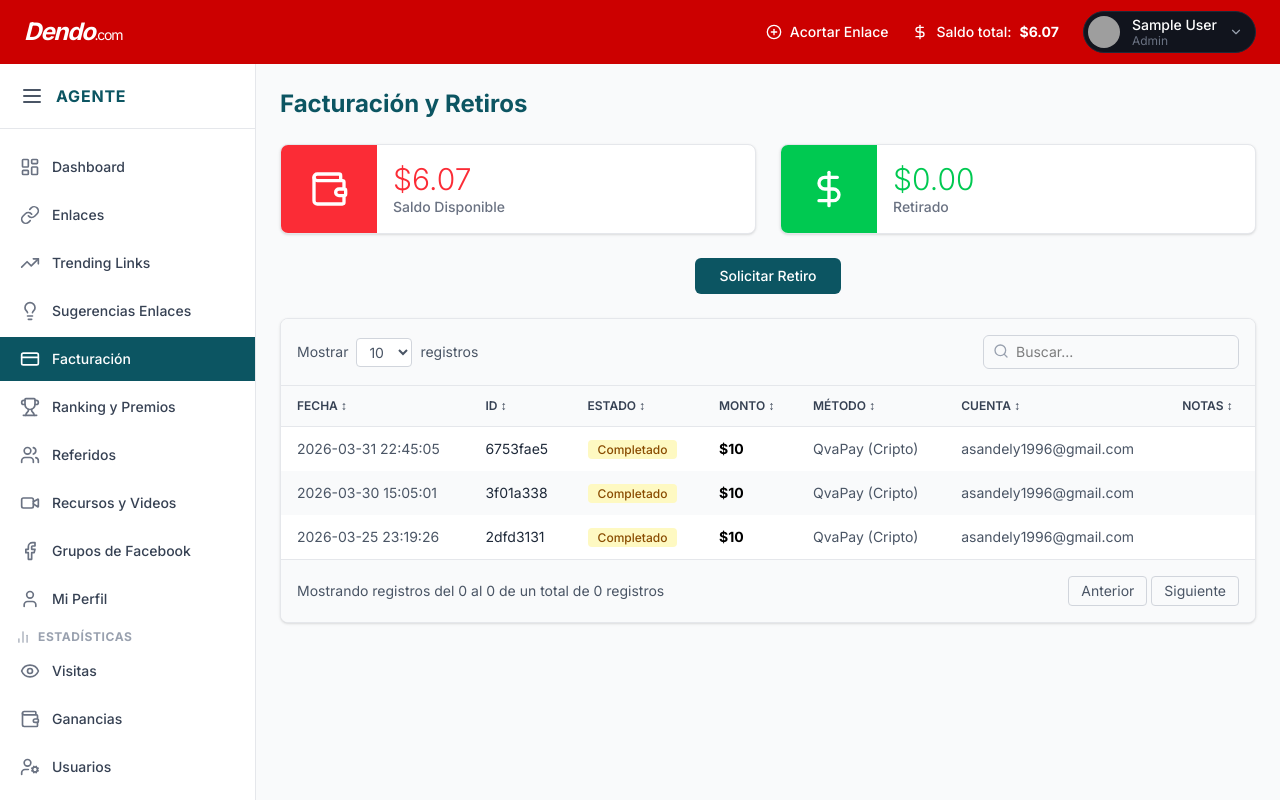
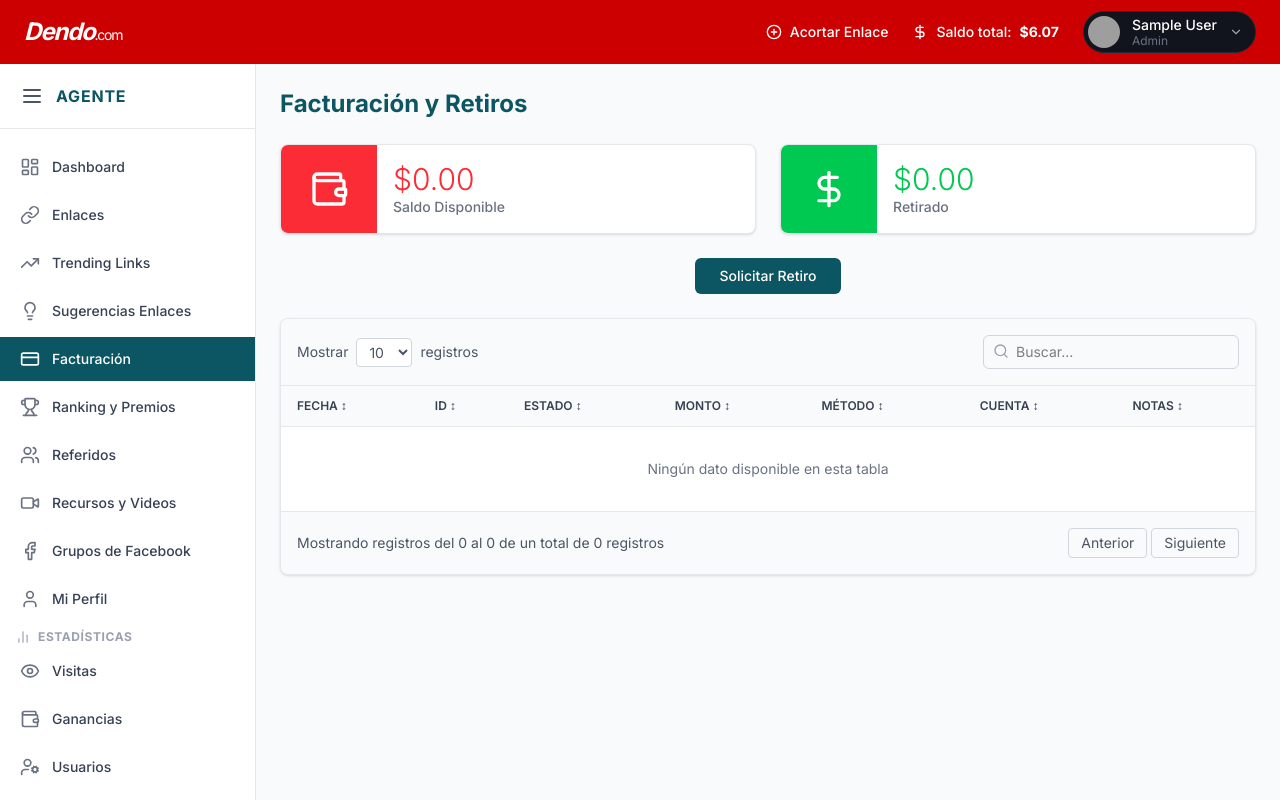
Before and after one commit to rammstein00/noti.jorgethelord.com, a React (Vite) app: page /billing in a window 1280 px wide. Built offline with nearby package versions, Linux system fonts and the light colour scheme; sample sign-in values are in the browser's storage; grey boxes are pictures that could not be loaded.

Commit message:
feat: add Dendo favicon, rebrand to Dendo, reset all data to zero, hide admin from users list

```diff
--- a/index.html
+++ b/index.html
@@ -3,7 +3,8 @@
   <head>
     <meta charset="UTF-8" />
     <meta name="viewport" content="width=device-width, initial-scale=1.0" />
-    <title>Panel - Jorgethelord.com</title>
+    <title>Panel - Dendo</title>
+    <link rel="icon" type="image/png" href="/favicon.png" />
     <!-- Start Single Page Apps for GitHub Pages -->
     <script type="text/javascript">
       (function(l) {
--- a/src/data/mock.ts
+++ b/src/data/mock.ts
@@ -1,32 +1,32 @@
 export const mockStats = {
-  visits: 459,
-  earnings: 1.84,
-  referrals: 0.02,
-  cpm: 4.01,
+  visits: 0,
+  earnings: 0,
+  referrals: 0,
+  cpm: 0,
 };
 
 export const mockChartData = [
-  { time: '00', visits: 25 },
-  { time: '01', visits: 20 },
-  { time: '02', visits: 8 },
-  { time: '03', visits: 12 },
-  { time: '04', visits: 9 },
-  { time: '05', visits: 8 },
-  { time: '06', visits: 13 },
-  { time: '07', visits: 19 },
-  { time: '08', visits: 30 },
-  { time: '09', visits: 27 },
-  { time: '10', visits: 41 },
-  { time: '11', visits: 25 },
-  { time: '12', visits: 27 },
-  { time: '13', visits: 32 },
-  { time: '14', visits: 30 },
-  { time: '15', visits: 29 },
-  { time: '16', visits: 22 },
-  { time: '17', visits: 22 },
-  { time: '18', visits: 10 },
-  { time: '19', visits: 28 },
-  { time: '20', visits: 20 },
+  { time: '00', visits: 0 },
+  { time: '01', visits: 0 },
+  { time: '02', visits: 0 },
+  { time: '03', visits: 0 },
+  { time: '04', visits: 0 },
+  { time: '05', visits: 0 },
+  { time: '06', visits: 0 },
+  { time: '07', visits: 0 },
+  { time: '08', visits: 0 },
+  { time: '09', visits: 0 },
+  { time: '10', visits: 0 },
+  { time: '11', visits: 0 },
+  { time: '12', visits: 0 },
+  { time: '13', visits: 0 },
+  { time: '14', visits: 0 },
+  { time: '15', visits: 0 },
+  { time: '16', visits: 0 },
+  { time: '17', visits: 0 },
+  { time: '18', visits: 0 },
+  { time: '19', visits: 0 },
+  { time: '20', visits: 0 },
 ];
 
 export const mockDayOfWeekData = [
@@ -34,119 +34,17 @@ export const mockDayOfWeekData = [
   { day: 'Lunes', visits: 0 },
   { day: 'Martes', visits: 0 },
   { day: 'Miércoles', visits: 0 },
-  { day: 'Jueves', visits: 460 },
+  { day: 'Jueves', visits: 0 },
   { day: 'Viernes', visits: 0 },
   { day: 'Sábado', visits: 0 },
 ];
 
-export const mockCountryData = [
-  { name: 'MX', value: 400, fill: '#3b82f6' },
-  { name: 'US', value: 300, fill: '#6366f1' },
-  { name: 'GT', value: 200, fill: '#10b981' },
-  { name: 'ES', value: 150, fill: '#f43f5e' },
-  { name: 'AR', value: 100, fill: '#8b5cf6' },
-  { name: 'CL', value: 80, fill: '#ec4899' },
-  { name: 'PR', value: 60, fill: '#14b8a6' },
-  { name: 'CR', value: 50, fill: '#f59e0b' },
-];
+export const mockCountryData: { name: string; value: number; fill: string }[] = [];
 
-export const mockLinks = [
-  {
-    id: '1',
-    date: '2026-03-30 11:48:32',
-    cta: 'William Levy y Maite Perroni protagonizarán la nueva novela...',
-    shortUrl: 'https://www.saludchicas.com/share/celebrity/DM6Obo',
-    visits: 8,
-    originalUrl: 'https://www.youtube.com/watch?v=FRS4aI16IoO',
-  },
-  {
-    id: '2',
-    date: '2026-03-30 11:40:16',
-    cta: '😱🔥😳 Se Te cae la quijada con el nuevo video de Anto...',
-    shortUrl: 'https://www.fbclic.com/share/celebrity/7voJWa',
-    visits: 95,
-    originalUrl: 'https://www.youtube.com/watch?v=rHPr5kzm6HM',
-  },
-  {
-    id: '3',
-    date: '2026-03-30 11:32:58',
-    cta: '🌟 La pequeña Alaïa 💖 ha vuelto a derretir corazones...',
-    shortUrl: 'https://www.famososyvirales.com/share/health/ucd2Wf',
-    visits: 129,
-    originalUrl: 'https://www.youtube.com/watch?v=bILfE0sPXMw',
-  },
-];
+export const mockLinks: { id: string; date: string; cta: string; shortUrl: string; visits: number; originalUrl: string }[] = [];
 
-export const mockTrending = [
-  {
-    id: '1',
-    date: '2026-03-30 10:51:59',
-    image: 'https://picsum.photos/seed/trend1/120/80',
-    title: '7 Acciones Que Una Mujer Hace Para DEMOSTRARTE Que No Te Quiere',
-    cta: 'Galilea Montijo causa polémica en redes 🔥 por video en el que... Ver más',
-    desc: '7 Acciones Que Una Mujer Hace Para DEMOSTRARTE Que No Te Quiere',
-    visits: 242,
-    domain: 'WWW.YOUTUBE.COM',
-  },
-  {
-    id: '2',
-    date: '2026-03-30 07:54:04',
-    image: 'https://picsum.photos/seed/trend2/120/80',
-    title: 'Penélope Menchaca DEJÓ VER DEMÁS antes de VOLVER 12 CORAZONES',
-    cta: '😱🔥😳 Se Te cae la quijada con el nuevo video de Mencha... Ver mas',
-    desc: 'Penélope Menchaca DEJÓ VER DEMÁS antes de VOLVER 12 CORAZONES',
-    visits: 77,
-    domain: 'WWW.YOUTUBE.COM',
-  },
-];
+export const mockTrending: { id: string; date: string; image: string; title: string; cta: string; desc: string; visits: number; domain: string }[] = [];
 
-export const mockSuggestions = [
-  {
-    id: '1',
-    image: 'https://picsum.photos/seed/sug1/120/80',
-    title: 'Julien Katzy y Marina Sabadell revelaron inesperadamente los motivos...',
-    domain: 'WWW.YOUTUBE.COM',
-  },
-  {
-    id: '2',
-    image: 'https://picsum.photos/seed/sug2/120/80',
-    title: 'Se ha desvelado el motivo por el que Rocio Suarez de Puga abandonó...',
-    domain: 'WWW.YOUTUBE.COM',
-  },
-  {
-    id: '3',
-    image: 'https://picsum.photos/seed/sug3/120/80',
-    title: 'Joven es hospitalizada luego de ser penetrada por tres africanos',
-    domain: 'WWW.YOUTUBE.COM',
-  },
-];
+export const mockSuggestions: { id: string; image: string; title: string; domain: string }[] = [];
 
-export const mockBilling = [
-  {
-    id: '6753fae5',
-    date: '2026-03-31 22:45:05',
-    status: 'Completado',
-    amount: 10.00,
-    method: 'QvaPay (Cripto)',
-    account: 'asandely1996@gmail.com',
-    notes: '',
-  },
-  {
-    id: '3f01a338',
-    date: '2026-03-30 15:05:01',
-    status: 'Completado',
-    amount: 10.00,
-    method: 'QvaPay (Cripto)',
-    account: 'asandely1996@gmail.com',
-    notes: '',
-  },
-  {
-    id: '2dfd3131',
-    date: '2026-03-25 23:19:26',
-    status: 'Completado',
-    amount: 10.00,
-    method: 'QvaPay (Cripto)',
-    account: 'asandely1996@gmail.com',
-    notes: '',
-  },
-];
+export const mockBilling: { id: string; date: string; status: string; amount: number; method: string; account: string; notes: string }[] = [];
--- a/src/pages/Billing.tsx
+++ b/src/pages/Billing.tsx
@@ -12,7 +12,7 @@ export default function Billing() {
             <Wallet className="w-10 h-10 text-white" />
           </div>
           <div className="p-4 flex-1">
-            <div className="text-3xl font-light text-red-500">$6.07</div>
+            <div className="text-3xl font-light text-red-500">$0.00</div>
             <div className="text-sm text-gray-500 font-medium">Saldo Disponible</div>
           </div>
         </div>
--- a/src/pages/Dashboard.tsx
+++ b/src/pages/Dashboard.tsx
@@ -1,5 +1,5 @@
 import { useState, useEffect } from 'react';
-import { mockStats, mockCountryData } from '../data/mock';
+import { mockCountryData } from '../data/mock';
 import { Eye, Wallet, Users, BarChart, Info, Loader2, RefreshCw } from 'lucide-react';
 import { PieChart, Pie, Cell, ResponsiveContainer, Tooltip as RechartsTooltip } from 'recharts';
 import { useAuth } from '../components/auth/AuthContext';
@@ -40,10 +40,10 @@ export default function Dashboard() {
     return () => clearInterval(timer);
   }, [token]);
 
-  const displayVisitas = stats ? stats.visitas.toLocaleString() : mockStats.visits;
-  const displayRevenue = stats ? `$${stats.revenue.toFixed(2)}` : `$${mockStats.earnings}`;
-  const displayClicks = stats ? stats.clicks.toLocaleString() : `$${mockStats.referrals}`;
-  const displayCpm = stats ? `$${stats.cpm.toFixed(2)}` : `$${mockStats.cpm}`;
+  const displayVisitas = stats ? stats.visitas.toLocaleString() : '0';
+  const displayRevenue = stats ? `$${stats.revenue.toFixed(2)}` : '$0.00';
+  const displayClicks = stats ? stats.clicks.toLocaleString() : '0';
+  const displayCpm = stats ? `$${stats.cpm.toFixed(2)}` : '$0.00';
 
   return (
     <div className="max-w-7xl mx-auto space-y-6">
@@ -76,7 +76,7 @@ export default function Dashboard() {
         <div className="bg-green-600 text-white px-4 py-2 rounded-md text-sm flex justify-between items-center shadow-sm">
           <div className="flex items-center gap-2">
             <span className="bg-white text-green-600 rounded-full w-4 h-4 flex items-center justify-center text-xs font-bold">i</span>
-            Si eres nuevo en Jorgethelord puedes pedir ayuda mediante nuestro whatsapp de soporte haciendo click aquí
+            Si eres nuevo en Dendo puedes pedir ayuda mediante nuestro whatsapp de soporte haciendo click aquí
           </div>
           <button className="text-white hover:text-green-200">×</button>
         </div>
--- a/src/pages/Login.tsx
+++ b/src/pages/Login.tsx
@@ -63,7 +63,7 @@ export default function Login() {
           <div className="bg-[#11141D] w-16 h-16 rounded-2xl border border-gray-800 flex items-center justify-center mx-auto mb-4 shadow-xl">
             <LogIn className="w-8 h-8 text-blue-500" />
           </div>
-          <h1 className="text-3xl font-bold text-white mb-2 tracking-tight">Jorgethelord</h1>
+          <h1 className="text-3xl font-bold text-white mb-2 tracking-tight">Dendo</h1>
           <p className="text-gray-400">Inicia sesión para acceder al panel</p>
         </div>
 
@@ -136,7 +136,7 @@ export default function Login() {
             Portal Privado de Administración
           </p>
           <p className="text-gray-700 text-xs">
-            © {new Date().getFullYear()} Jorgethelord
+            © {new Date().getFullYear()} Dendo
           </p>
         </div>
       </div>
```
Also changed, not shown: public/favicon.png (added).
